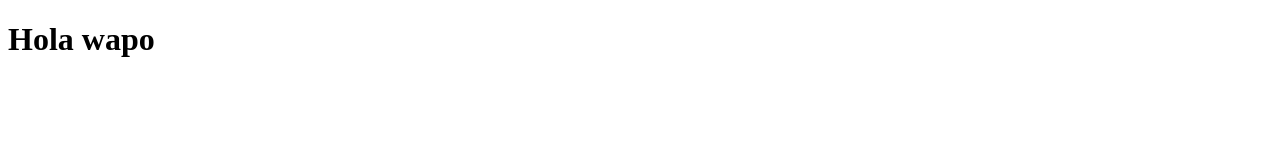
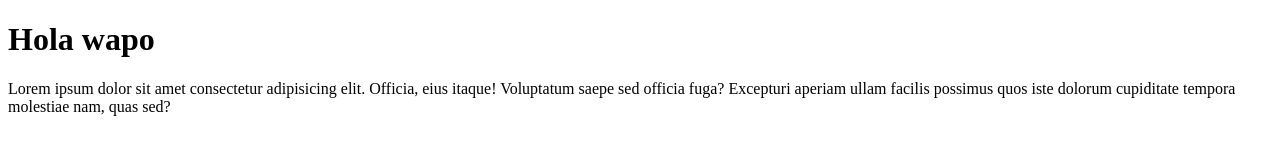
Before and after one commit to Quique1992/peluqueria, a plain HTML site: page index.html in a window 1280 px wide. Drawn offline with Linux system fonts and the light colour scheme.

Commit message:
poner parrafo

```diff
--- a/index.html
+++ b/index.html
@@ -7,5 +7,6 @@
 </head>
 <body>
     <h1>Hola wapo</h1>
+    <p>Lorem ipsum dolor sit amet consectetur adipisicing elit. Officia, eius itaque! Voluptatum saepe sed officia fuga? Excepturi aperiam ullam facilis possimus quos iste dolorum cupiditate tempora molestiae nam, quas sed?</p>
 </body>
 </html>
```
